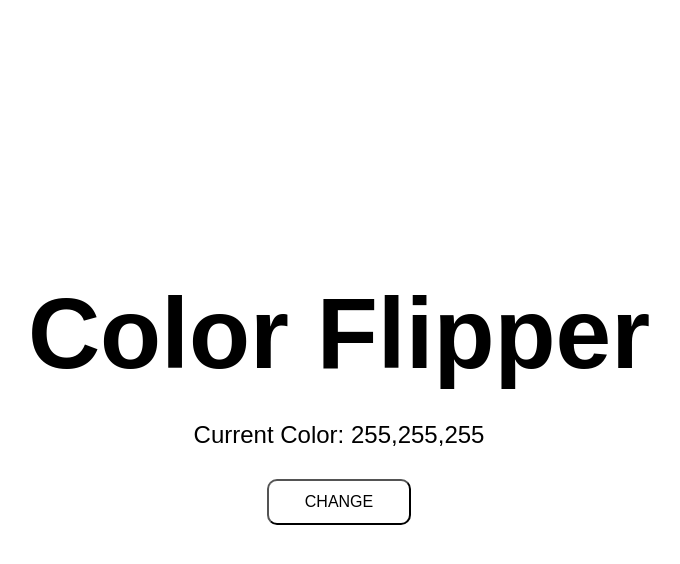
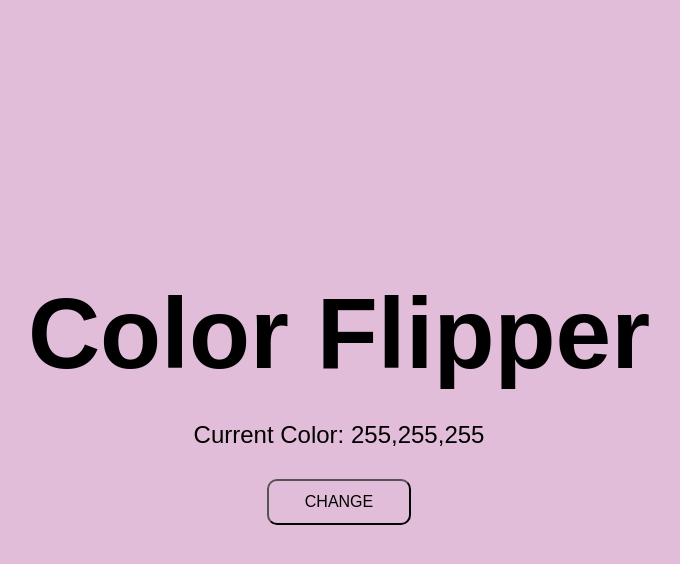
Before and after one commit to raghavthapar7/Color-Flipper, a plain HTML site: page index.html in a window 1280 px wide. Both pictures are taken after a click on the button "CHANGE". Shown: the whole page, without its empty margins (301-981 px from the left). Drawn offline with Linux system fonts and the light colour scheme; a web font is replaced by a local one.

Commit message:
Added logic to main background and transition property is set

```diff
--- a/script.js
+++ b/script.js
@@ -5,6 +5,7 @@ let generateRandomColor = function () {
 };
 
 let colorButton = document.getElementsByClassName("btn-change")[0];
+let header = document.getElementsByClassName("header")[0];
 // let colorBox = document.getElementById("box");
 
 colorButton.addEventListener("click", function () {
@@ -12,6 +13,6 @@ colorButton.addEventListener("click", function () {
   let g = generateRandomColor();
   let b = generateRandomColor();
 
-  // colorBox.style.backgroundColor = `rgb(${r},${g},${b})`;
+  header.style.backgroundColor = `rgb(${r},${g},${b})`;
   console.log(r, g, b);
 });
--- a/style.css
+++ b/style.css
@@ -21,6 +21,7 @@ body {
   justify-content: center;
   align-items: center;
   gap: 30px;
+  transition: all 500ms ease-out;
 }
 
 .heading {
```
